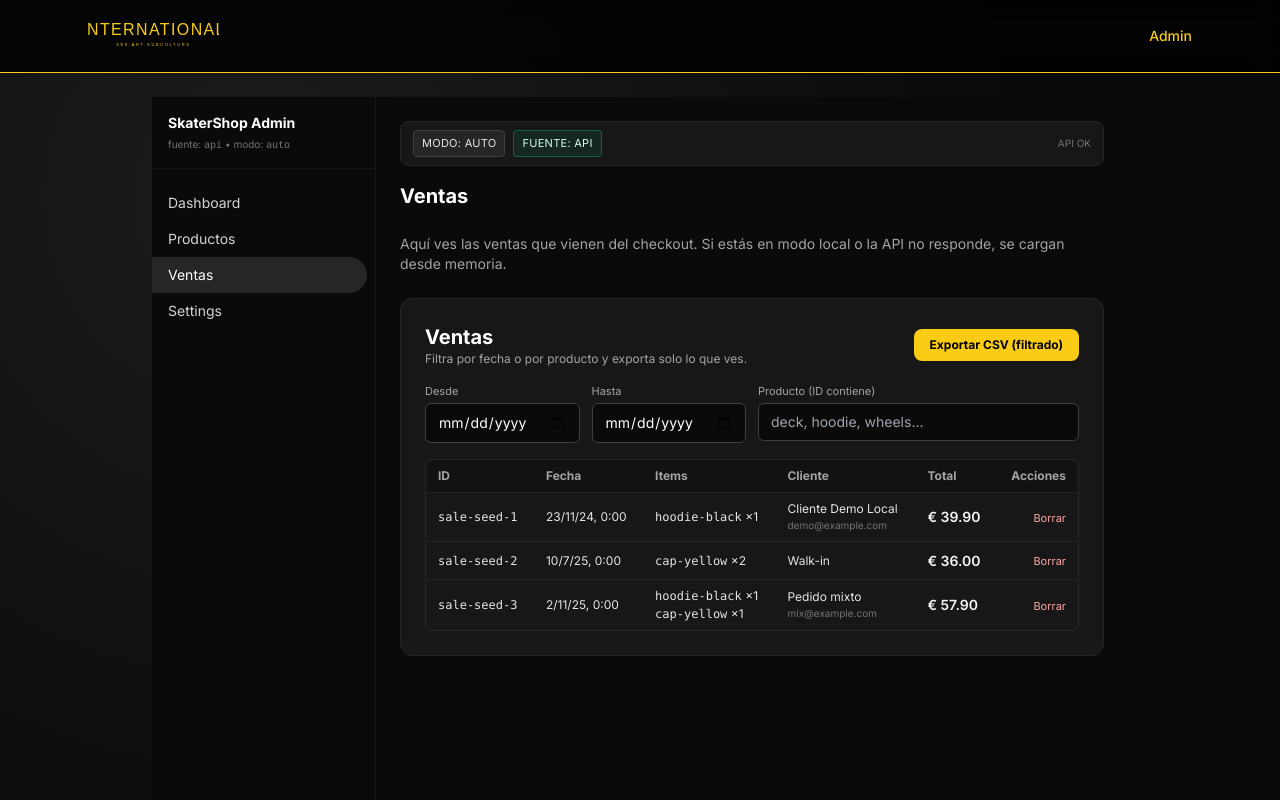
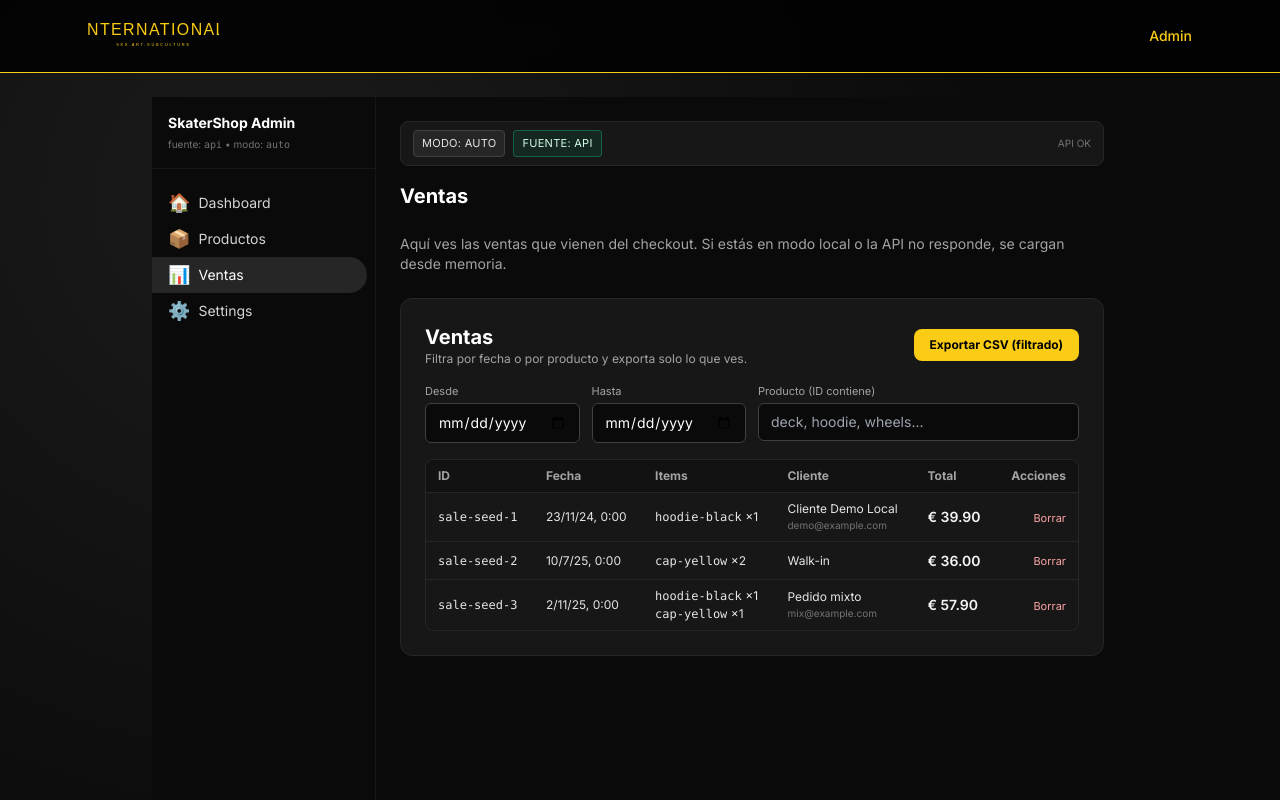
Before and after one commit to internationalskateboard-dev/skatershop, a Next.js app: page /admin/sales in a window 1280 px wide. Shown: the top 800 px of the page. Built offline with nearby package versions, Linux system fonts and the light colour scheme; no server answers.

Commit message:
commit
estilos admin

```diff
--- a/components/admin/AdminDashboardLayout.tsx
+++ b/components/admin/AdminDashboardLayout.tsx
@@ -1,5 +1,6 @@
 "use client";
 
+import { useState } from "react";
 import Link from "next/link";
 import { usePathname } from "next/navigation";
 import {
@@ -11,23 +12,47 @@ import AdminStatusBar from "@/components/admin/AdminStatusBar";
 function AdminSidebar() {
   const pathname = usePathname();
   const { source, mode } = useAdminDataSource();
+  const [open, setOpen] = useState(false);
 
   const links = [
-    { href: "/admin", label: "Dashboard" },
-    { href: "/admin/products", label: "Productos" },
-    { href: "/admin/sales", label: "Ventas" },
-    { href: "/admin/settings", label: "Settings" },
+    { href: "/admin", label: "Dashboard", icon: "🏠" },
+    { href: "/admin/products", label: "Productos", icon: "📦" },
+    { href: "/admin/sales", label: "Ventas", icon: "📊" },
+    { href: "/admin/settings", label: "Settings", icon: "⚙️" },
   ];
 
   return (
-    <aside className="w-56 bg-neutral-950 border-r border-neutral-900 flex flex-col">
-      <div className="px-4 py-4 border-b border-neutral-900">
+    <>
+      {/* Header solo móvil */}
+      <header className="flex items-center justify-between px-4 py-3 border-b border-neutral-900 bg-neutral-950 md:hidden">
+        <p className="text-sm font-bold text-white">SkaterShop Admin</p>
+        <button
+          onClick={() => setOpen(!open)}
+          className="inline-flex items-center justify-center rounded-md border border-neutral-700 px-2 py-1 text-sm text-neutral-200"
+        >
+          <span className="text-lg">{open ? "✕" : "☰"}</span>
+        </button>
+      </header>
+
+      {/* Sidebar / Drawer */}
+      <aside
+        className={`
+          fixed left-0 z-40 w-56 bg-neutral-950 border-r border-neutral-900 flex flex-col
+    top-16 bottom-0 md:inset-y-0
+    transform transition-transform duration-200 ease-in-out
+    ${open ? "translate-x-0" : "-translate-x-full"}
+    md:static md:translate-x-0
+        `}
+      >
+        {/* Header desktop (mismos estilos que tenías) */}
+        <div className="px-4 py-4 border-b border-neutral-900 hidden md:block">
           <p className="text-sm font-bold text-white">SkaterShop Admin</p>
           <p className="text-[10px] text-neutral-500 mt-1">
             fuente: <span className="font-mono">{source}</span> • modo:{" "}
             <span className="font-mono">{mode}</span>
           </p>
         </div>
+
         <nav className="flex-1 py-4">
           {links.map((l) => {
             const active = pathname === l.href;
@@ -35,21 +60,33 @@ function AdminSidebar() {
               <Link
                 key={l.href}
                 href={l.href}
-              className={`block px-4 py-2 text-sm rounded-r-full mr-2 ${
+                onClick={() => setOpen(false)} // cerrar menú en móvil
+                className={`flex items-center gap-2 px-4 py-2 text-sm rounded-r-full mr-2 transition-colors ${
                   active
                     ? "bg-neutral-800 text-white"
                     : "text-neutral-300 hover:bg-neutral-900"
                 }`}
               >
-              {l.label}
+                <span className="text-lg leading-none">{l.icon}</span>
+                <span>{l.label}</span>
               </Link>
             );
           })}
         </nav>
+
         <div className="px-4 py-3 text-[10px] text-neutral-600 border-t border-neutral-900">
           v0.1 admin dashboard
         </div>
       </aside>
+
+      {/* Fondo oscuro para el drawer en móvil */}
+      {open && (
+        <div
+          className="fixed inset-0 z-30 bg-black/50 md:hidden"
+          onClick={() => setOpen(false)}
+        />
+      )}
+    </>
   );
 }
 
@@ -62,7 +99,7 @@ export default function AdminDashboardLayout({
     <AdminDataSourceProvider>
       <div className="min-h-screen bg-neutral-950 text-white flex flex-col md:flex-row">
         <AdminSidebar />
-        <main className="flex-1 p-6 overflow-y-auto">
+        <main className="flex-1 p-4 sm:p-6 overflow-y-auto">
           <AdminStatusBar />
           {children}
         </main>
```
Lines whose indentation alone changed are shown as unchanged.
